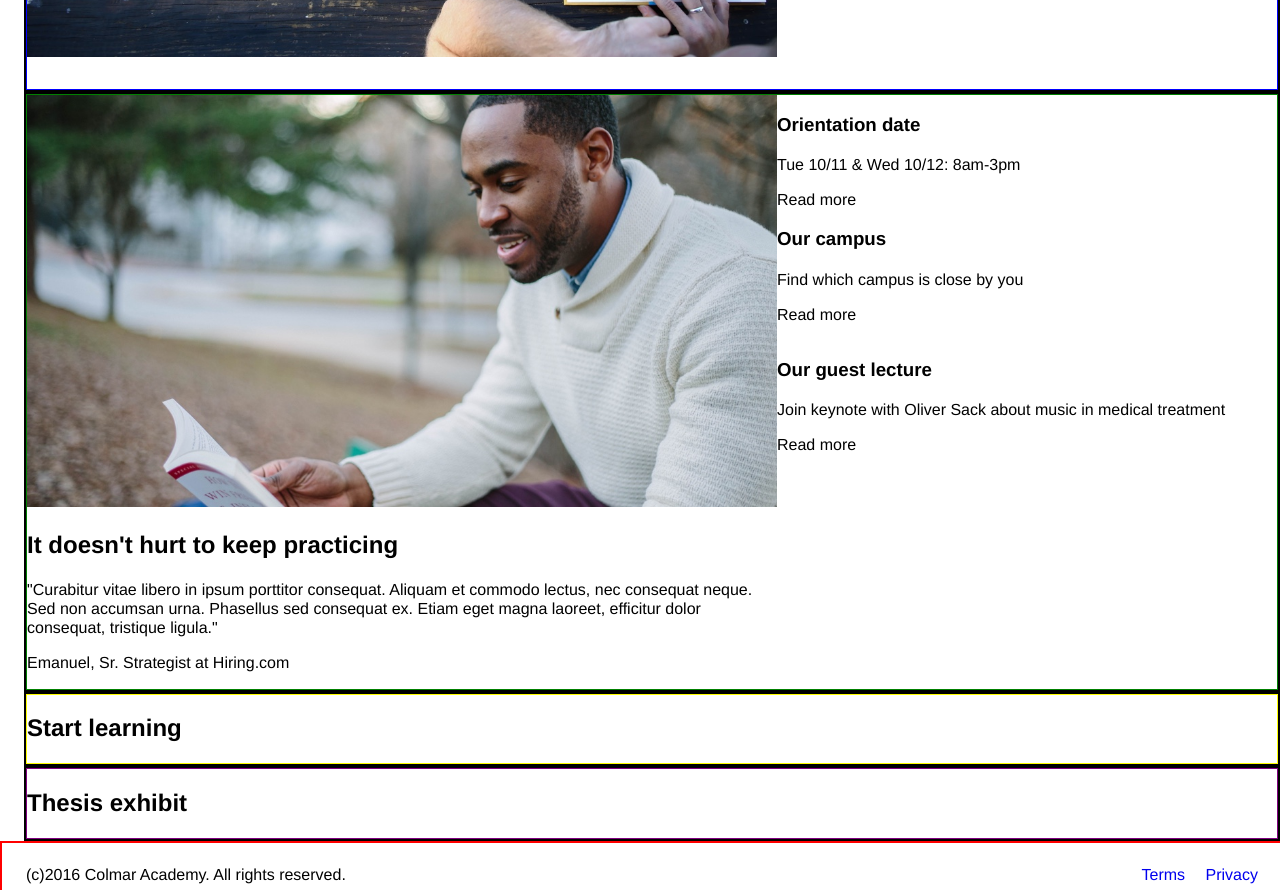
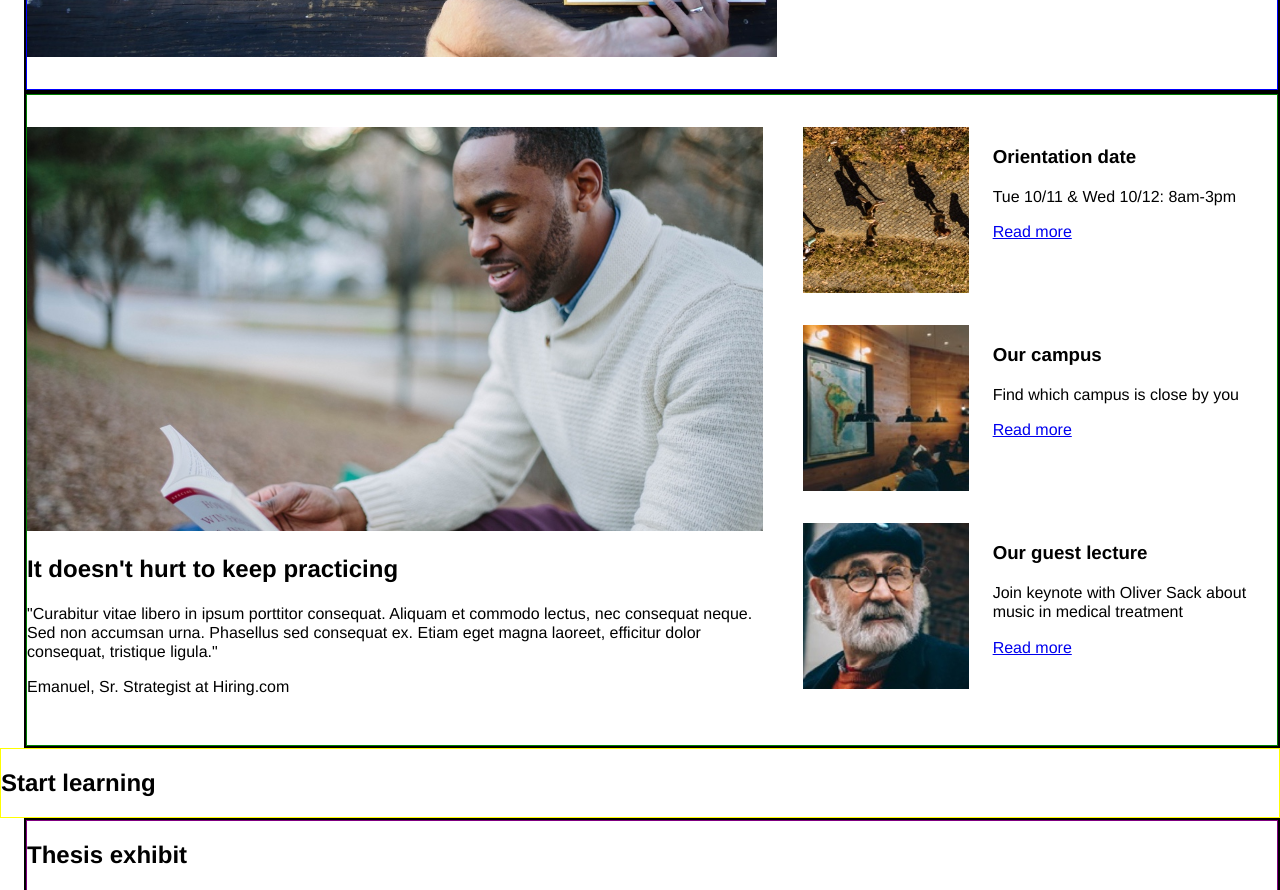
Before and after one commit to le-ju/colmar, a plain HTML site: page index.html in a window 1280 px wide. Shown: the part 600-1490 px from the top of the page. Drawn offline with Linux system fonts and the light colour scheme; files whose address does not match are found by name.

Commit message:
Futher on details section.

```diff
--- a/index.html
+++ b/index.html
@@ -30,7 +30,8 @@
           </div>
       </div>
     </div>
-    </div>
+
+
     <div class="container">
       <div class="details">
         <div class="left">
@@ -44,28 +45,38 @@
         </div>
         <div class="right">
           <div class="info">
+              <img src="/Users/julialemle1/colmar/resources/images/information-orientation.jpg"/>
+            <div class="text">
               <h3>Orientation date</h3>
               <p>Tue 10/11 & Wed 10/12: 8am-3pm</p>
-            <a>Read more</a>
+              <a href="#">Read more</a>
             </div>
-          <div class="info">
+          </div>
+          <div class="info" id="campus">
+              <img src="/Users/julialemle1/colmar/resources/images/information-campus.jpg"/>
+            <div class="text">
               <h3>Our campus</h3>
               <p>Find which campus is close by you<p>
-            <a>Read more</a>
+              <a href="#">Read more</a>
             </div>
-          <div class="info">
+          </div>
+          <div class="info" id="campus">
+              <img src="/Users/julialemle1/colmar/resources/images/information-guest-lecture.jpg"/>
+            <div class="text">
               <h3>Our guest lecture</h3>
               <p>Join keynote with Oliver Sack about music in medical treatment</p>
-            <a>Read more</a>
+              <a href="#">Read more</a>
             </div>
           </div>
         </div>
       </div>
-    <div class="container">
+    </div>
+
+
     <div class="modules">
       <h2>Start learning</h2>
     </div>
-    </div>
+
     <div class="container">
       <div class="thesis">
         <h2>Thesis exhibit</h2>
--- a/resources/css/style.css
+++ b/resources/css/style.css
@@ -64,7 +64,7 @@ header {
   padding-bottom: 2rem;
 }
 
-.banner .text {
+.text {
   padding-left: 1.5rem;
   padding-right: 1.5rem;
 }
@@ -84,6 +84,8 @@ header {
   border: 1px solid green;
   display: flex;
   flex-direction: row;
+  padding-top: 2rem;
+  padding-bottom: 2rem;
 }
 
 .left img {
@@ -93,12 +95,33 @@ header {
 .left {
   display: block;
   width: 60%;
+  padding-right: 1.5rem;
 }
 
 .right {
   display: flex;
   flex-direction: column;
+  width: 40%;
 }
+
+.info {
+  display: flex;
+  flex-direction: row;
+  padding-left: 1rem;
+  padding-bottom: 1rem;
+}
+
+.info img {
+  width: 35%;
+  height: 100%;
+}
+
+
+
+#campus {
+  padding-top: 1rem;
+}
+
 
 /* Modules section */
 
```
Lines whose indentation alone changed are shown as unchanged.
